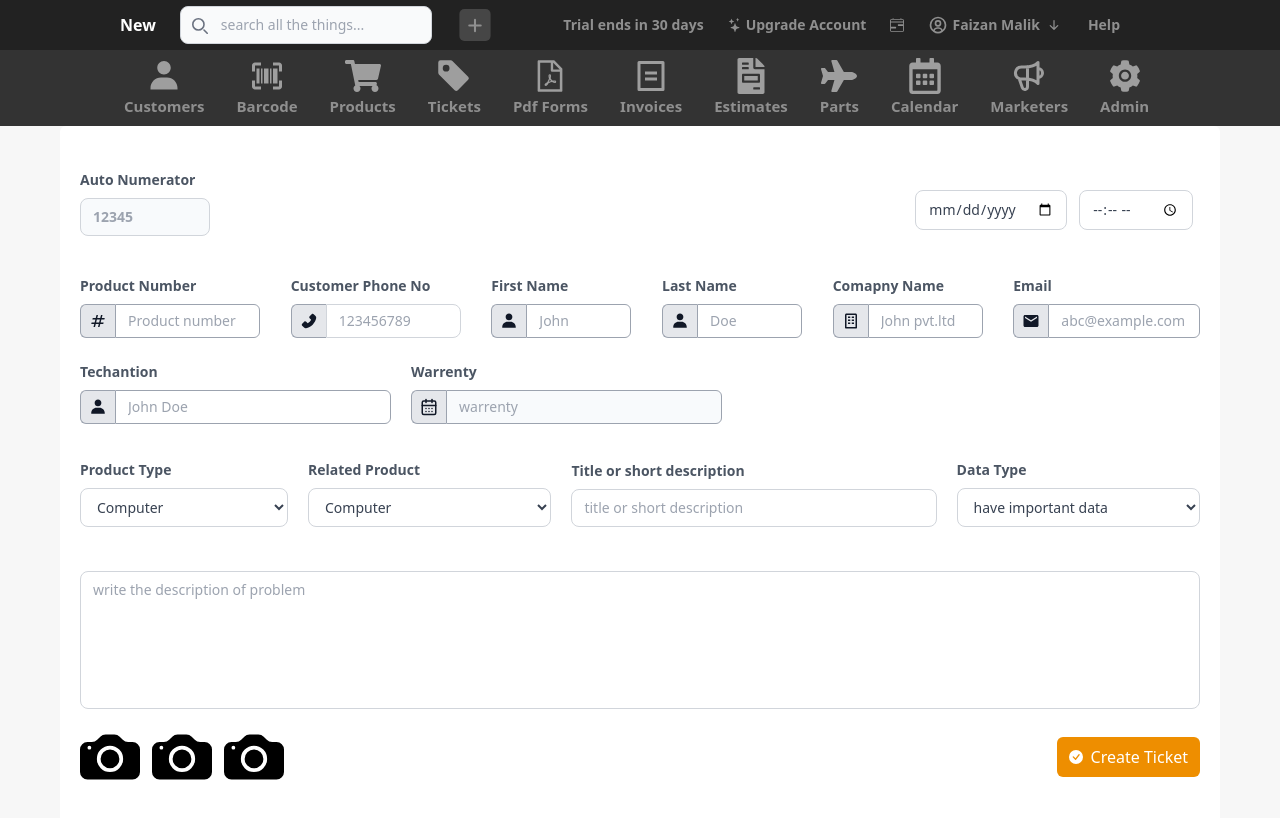
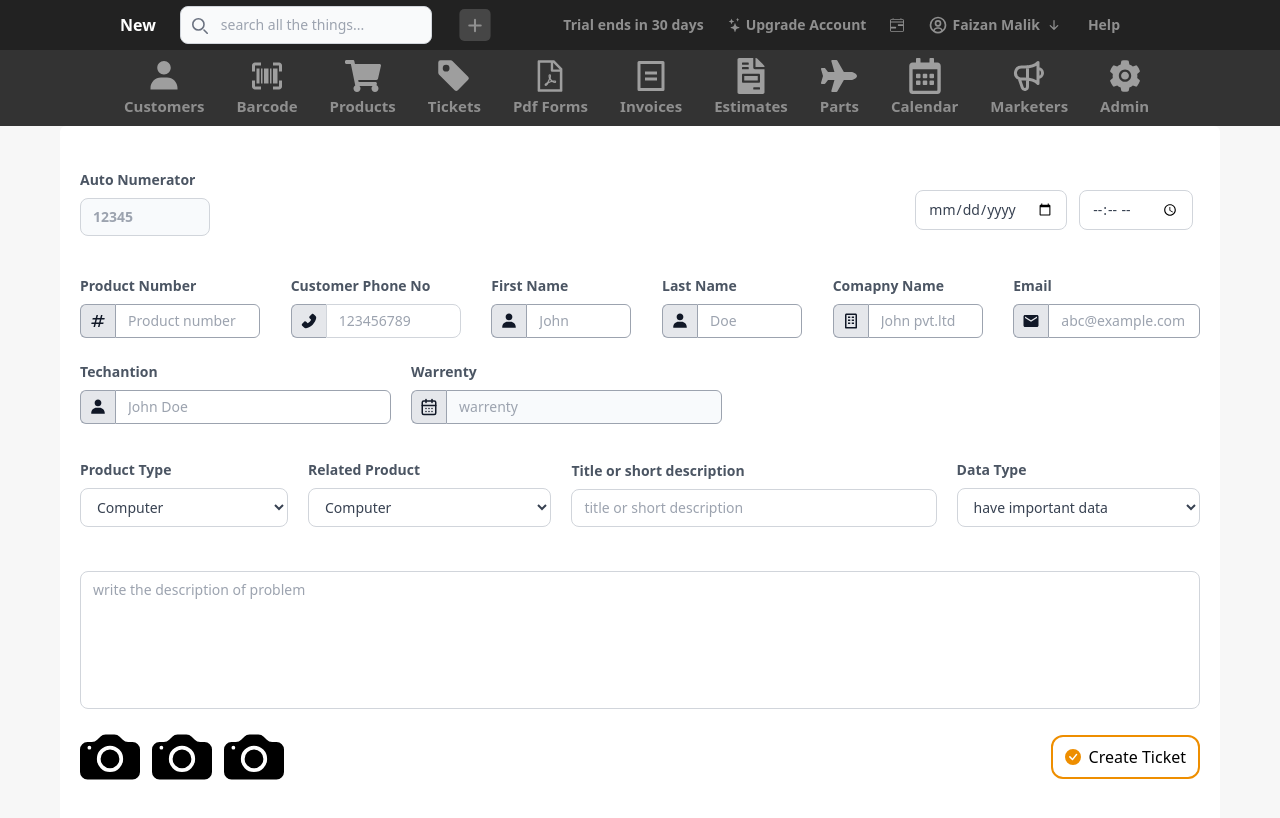
Before and after one commit to faixanmalik/pages, a Next.js app: page /menu/createTicket in a window 1280 px wide. Shown: the top 818 px of the page. Built offline with nearby package versions, Linux system fonts and the light colour scheme.

Commit message:
create ticket page change

```diff
--- a/src/pages/menu/createTicket.js
+++ b/src/pages/menu/createTicket.js
@@ -302,9 +302,13 @@ const CreateTicket = () => {
               </div>
               <div className='flex items-center ml-auto'>
 
-                  <button type="submit" onClick={()=>setOpen(true)} className='flex p-[8px] rounded-md px-3 items-center gap-2 bg-[#ee8e00] text-white cursor-pointer'>
+                  {/* <button type="submit" onClick={()=>setOpen(true)} className='flex p-[8px] rounded-md px-3 items-center gap-2 bg-[#ee8e00] text-white cursor-pointer'>
                     <BsFillCheckCircleFill className='text-sm'/>
                       Create Ticket
+                  </button> */}
+                  <button type="submit" onClick={()=>setOpen(true)} className='flex items-center p-[8px] px-3 rounded-xl text-black border-2 border-[#ee8e00] hover:bg-[#ee8e00] hover:text-white cursor-pointer'>
+                    <BsFillCheckCircleFill className='text-md mr-2 text-[#ee8e00]'/>
+                    Create Ticket
                   </button>
 
                   <Transition.Root show={open} as={Fragment}>
```
